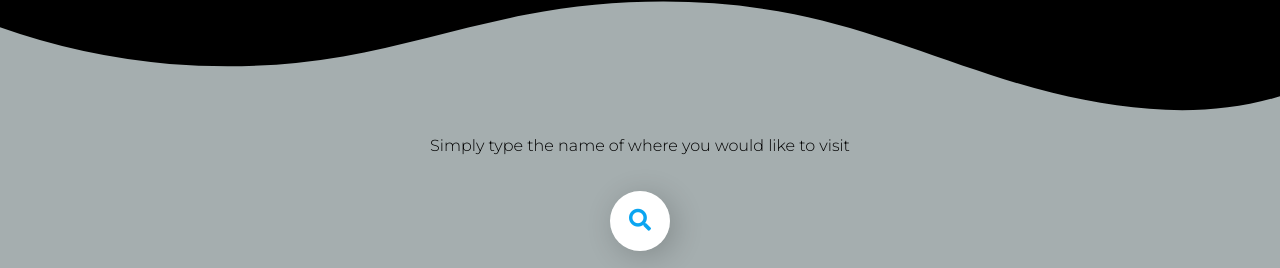
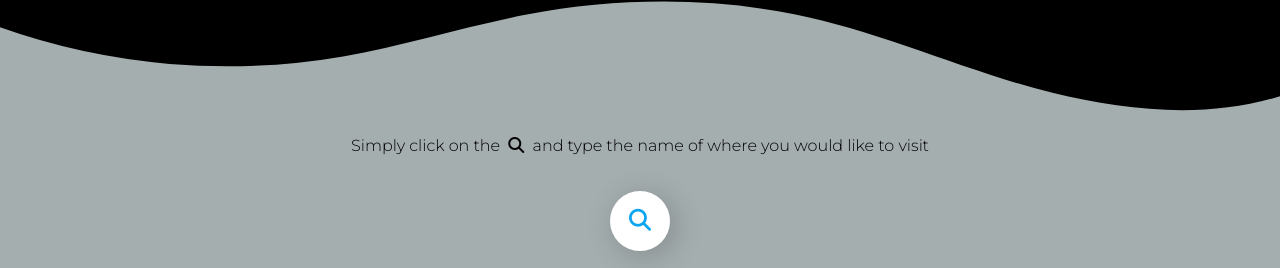
Before and after one commit to monimaj89/Project2, a plain HTML site: page index.html in a window 1280 px wide. Shown: the part 784-1052 px from the top of the page. Drawn offline with Linux system fonts and the light colour scheme.

Commit message:
Added search icon to intro paragraph

```diff
--- a/index.html
+++ b/index.html
@@ -27,8 +27,7 @@
     </header>
     <section>
         <div class="intro">
-            <p>Simply type the name of where you would like to visit</p>
-
+            <p>Simply click on the &nbsp;<i class="fas fa-search"></i>&nbsp; and type the name of where you would like to visit</p>
             <div class="search-box">
                 <input type="text" placeholder="Type to search..">
                 <div class="search-icon">
@@ -49,7 +48,9 @@
     <footer>
 
     </footer>
-
+    <!-- Font Awesome icon -->
+    <script src="https://kit.fontawesome.com/baba64def8.js" crossorigin="anonymous"></script>
+    <!-- JS file -->
     <script src="assets/js/script.js"></script>
 </body>
 
```
